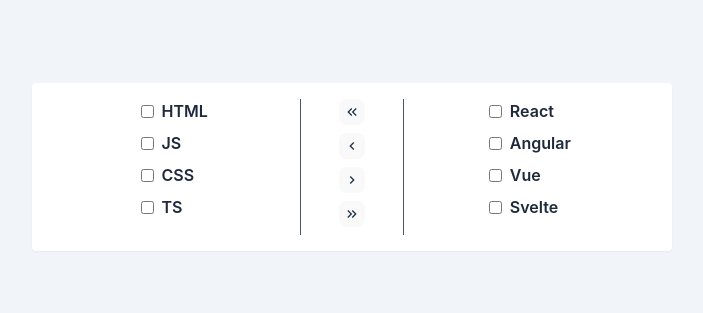
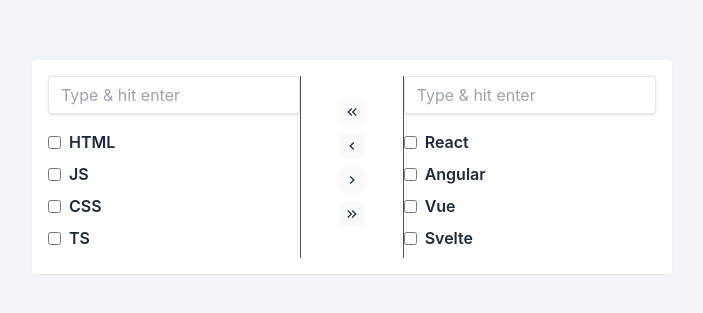
Before and after one commit to amitasaurus/coding-practice, a React (Vite) app: page / in a window 1280 px wide. Shown: the part 233-546 px from the top of the page, without its empty margins (288-991 px from the left). Built offline with nearby package versions, Linux system fonts and the light colour scheme.

Commit message:
feature to add items

```diff
--- a/src/components/TransferList.tsx
+++ b/src/components/TransferList.tsx
@@ -16,6 +16,24 @@ export default function TransferList({}: Props) {
   const [itemsRight, setItemsRight] = useState<Array<string>>(defaultListRight);
   const selectedItemsLeft: string[] = [];
   const selectedItemsRight: string[] = [];
+
+  function handleListAddition(
+    event: React.FormEvent<HTMLFormElement>,
+    action: string
+  ) {
+    event.preventDefault();
+    const formData = new FormData(event.currentTarget);
+    const fieldName = action;
+    const value = formData.get(fieldName);
+    const itemsClone =
+      fieldName === 'leftInput' ? [...itemsLeft] : [...itemsRight];
+    itemsClone.push(value as string);
+    fieldName === 'leftInput'
+      ? setItemsLeft(itemsClone)
+      : setItemsRight(itemsClone);
+    formData.set(fieldName, '');
+  }
+
   function handleCheckboxClick(
     event: React.ChangeEvent<HTMLInputElement>,
     list: string
@@ -69,6 +87,19 @@ export default function TransferList({}: Props) {
     <div className="grid w-1/2 grid-cols-12 p-4 bg-white rounded shadow-sm">
       <div className="flex justify-center col-span-5 border-r border-slate-600">
         <div>
+          <form
+            className="mb-4"
+            onSubmit={(e) => handleListAddition(e, 'leftInput')}
+          >
+            <input
+              className="w-full px-3 py-2 leading-tight text-gray-700 border rounded shadow appearance-none focus:outline-none focus:shadow-outline"
+              id="leftInput"
+              name="leftInput"
+              type="text"
+              placeholder="Type & hit enter"
+            />
+          </form>
+
           {itemsLeft.map((e) => (
             <div className="flex items-center justify-start mb-2" key={e}>
               <input
@@ -116,6 +147,18 @@ export default function TransferList({}: Props) {
       </div>
       <div className="flex justify-center col-span-5 border-l border-slate-600">
         <div>
+          <form
+            className="mb-4"
+            onSubmit={(e) => handleListAddition(e, 'rightInput')}
+          >
+            <input
+              className="w-full px-3 py-2 leading-tight text-gray-700 border rounded shadow appearance-none focus:outline-none focus:shadow-outline"
+              id="rightInput"
+              name="rightInput"
+              type="text"
+              placeholder="Type & hit enter"
+            />
+          </form>
           {itemsRight.map((e) => (
             <div className="flex items-center justify-start mb-2" key={e}>
               <input
```
